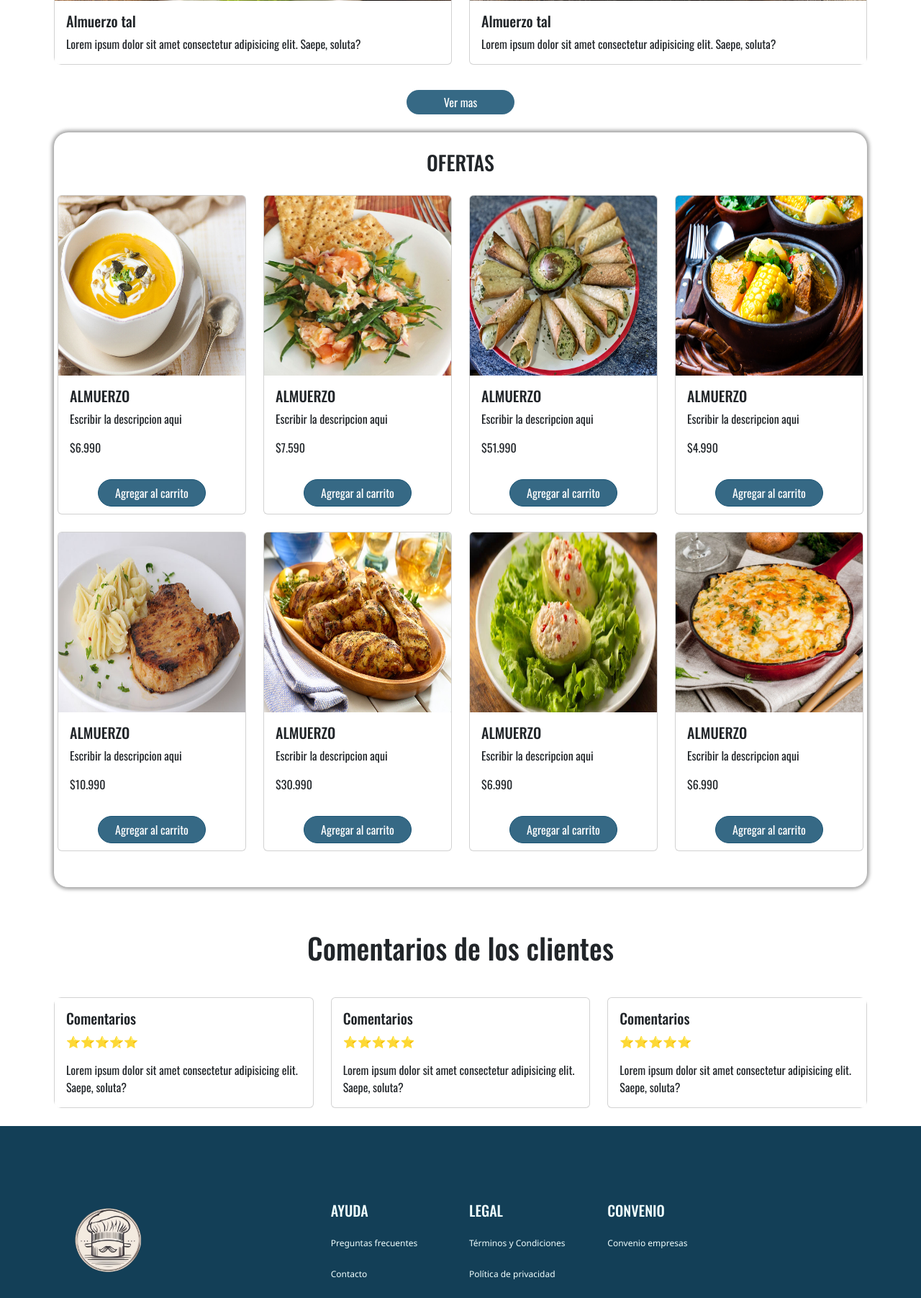
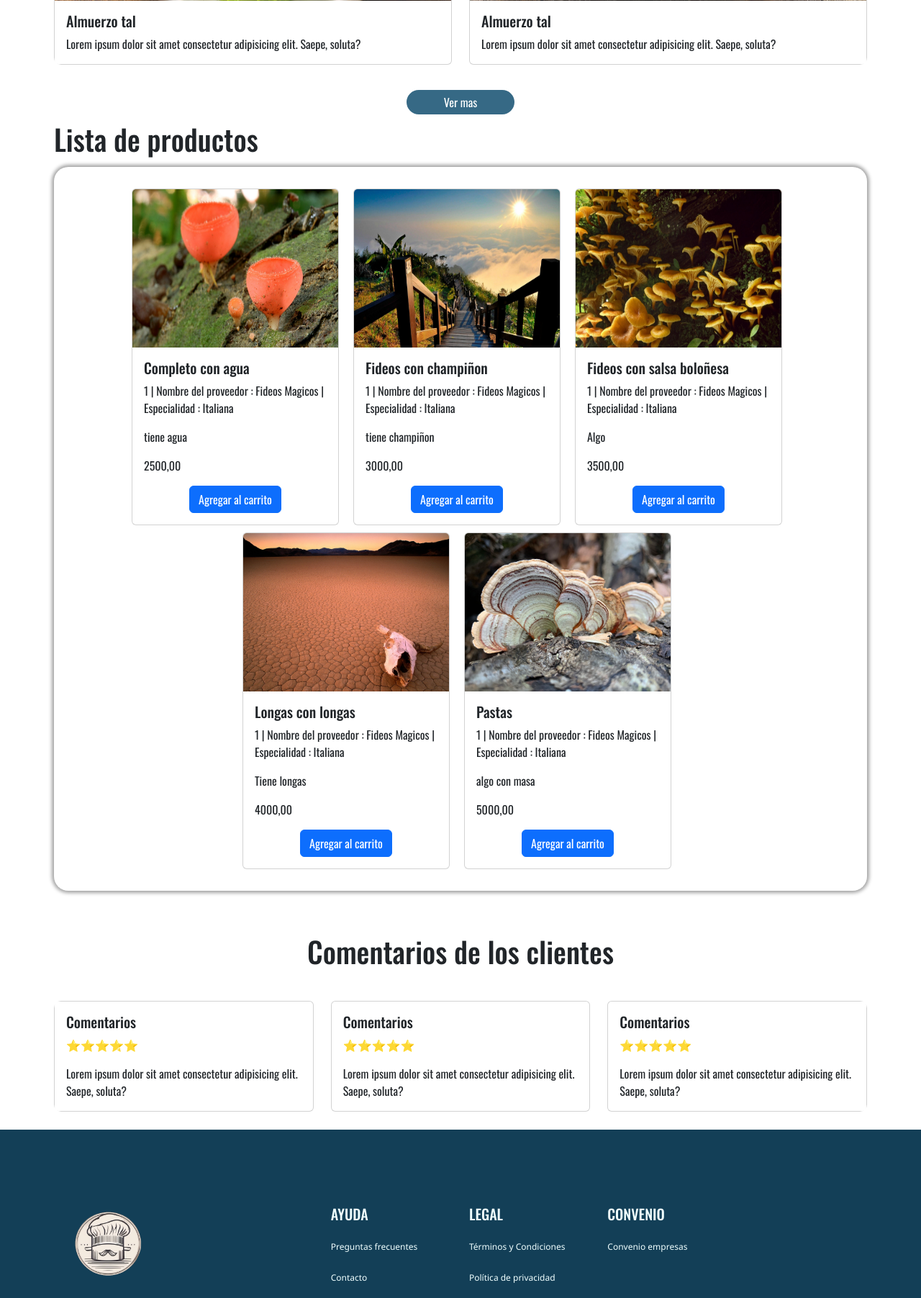
Before and after one commit to alanmartinez135/AlimentosSantiago, a Django app: page / in a window 1280 px wide. Shown: the part 1469-3273 px from the top of the page at 72% size. Run offline with Django 5.2, Linux system fonts and the light colour scheme; data comes from the database, SQL or seed files in the repository; both versions use the stored data as it was after the commit.

Commit message:
Productos desde la base de datos
Se agrega cada producto de la base de datos a las vista inicio

```diff
--- a/Alimentos_Santiago/static/css/estilo.css
+++ b/Alimentos_Santiago/static/css/estilo.css
@@ -216,11 +216,11 @@
   /*TMAÑO PARA TODAS LAS IMAGENES DE LOS PRODUCTOS */
 }
 .producto-imagen{
-  height: 300px;
+  height: 220px;
 }
 
 .col-lg-4 .producto-imagen {
-  height: 250px;
+  height: 220px;
 }
 
 
@@ -438,3 +438,11 @@ h3{
 span{
   color: red;
 }
+
+.cont-cartas{
+  display: flex;
+  gap: 10px;
+  flex-wrap: wrap;
+  justify-content: center;
+  padding: 30px 0px 30px 0px;
+}
--- a/Alimentos_Santiago/templates/public/inicio.html
+++ b/Alimentos_Santiago/templates/public/inicio.html
@@ -233,15 +233,31 @@
       </a>
     </div>
 
-
     <div class="row">
       <!-- OFERTAS -->
-      <div class="col-12" id="OFERTAS">
-        <div class="container cont-cartas">
-          <h3>OFERTAS</h3>
-          <diid="contenedor-ofertas" class="row row-cols-1 row-cols-md-4 g-4">
+      <div class="col-12 " id="OFERTAS">
+        <h1>Lista de productos</h1>
+        <div class="container cont-cartas ">
+          {% for plato in platos %}
+              <div class="card" style="width: 18rem;">
+                  {% if plato.imagen %}
+                      <img src="{{ plato.imagen.url }}" class="card-img-top producto-imagen" alt="Foto del alumno">
+                  {% else %}
+                      <span>No hay foto disponible</span>
+                  {% endif %}
+                  <div class="card-body">
+                  <h5 class="card-title">{{ plato.nombre_plato }}</h5>
+                  <p class="card-text">{{ plato.proveedor}}</p>
+                  <p class="card-text">{{ plato.descripcion }}</p>
+                  <p class="card-text">{{ plato.precio }}</p>
+                  <center><a href="#" class="btn btn-primary">Agregar al carrito</a></center>
+                  </div>
+              </div>
+              <br>
+          {% endfor %}
+          <!-- Hasta aqui es para obtener los datos de los productos desde la base de datos -->
 
-            <div class="col col-sm-6 col-md-4 col-lg-4 col-xl-3">
+            <!-- <div class="col col-sm-6 col-md-4 col-lg-4 col-xl-3">
               <div class="card h-100">
                 <img src="{% static 'img/1366_2000 (1).jpg'%}" class="card-img-top producto-imagen" alt="...">
                 <div class="card-body">
@@ -251,85 +267,9 @@
                 </div>
                 <button type="button" class="btn btn-custom-purple producto-agregar" data-id="1">Agregar al carrito</button>
               </div>
-            </div>
+            </div> -->
+            <!-- esta es la carta que funciona con el carrito para tener como ejemplo -->
 
-            <div class="col col-sm-6 col-md-4 col-lg-4 col-xl-3">
-              <div class="card h-100">
-                <img src="{% static 'img/1366_2000.jpg'%}" class="card-img-top producto-imagen" alt="...">
-                <div class="card-body">
-                  <h5 class="card-title">ALMUERZO</h5>
-                  <p class="card-text">Escribir la descripcion aqui</p>
-                  <p class="producto-precio">$7.590</p>
-                </div>
-                <button type="button" class="btn btn-custom-purple producto-agregar" data-id="2">Agregar al carrito</button>
-              </div>
-            </div>
-            <div class="col col-sm-6 col-md-4 col-lg-4 col-xl-3">
-              <div class="card h-100">
-                <img src="{% static 'img/8989c8faf3fc4093f3bc63eacee40187.jpeg'%}" class="card-img-top producto-imagen" alt="...">
-                <div class="card-body">
-                  <h5 class="card-title">ALMUERZO</h5>
-                  <p class="card-text">Escribir la descripcion aqui</p>
-                  <p class="producto-precio">$51.990</p>
-                </div>
-                <button type="button" class="btn btn-custom-purple producto-agregar" data-id="3">Agregar al carrito</button>
-              </div>
-            </div>
-            <div class="col col-sm-6 col-md-4 col-lg-4 col-xl-3">
-              <div class="card h-100">
-                <img src="{% static 'img/cazuela-1140x760.png'%}" class="card-img-top producto-imagen" alt="...">
-                <div class="card-body">
-                  <h5 class="card-title">ALMUERZO</h5>
-                  <p class="card-text">Escribir la descripcion aqui</p>
-                  <p class="producto-precio">$4.990</p>
-                </div>
-                <button type="button" class="btn btn-custom-purple producto-agregar" data-id="4">Agregar al carrito</button>
-              </div>
-            </div>
-            <div class="col col-sm-6 col-md-4 col-lg-4 col-xl-3">
-              <div class="card h-100">
-                <img src="{% static 'img/chuletas-de-cerdo-asadas.jpg'%}" class="card-img-top producto-imagen" alt="...">
-                <div class="card-body">
-                  <h5 class="card-title">ALMUERZO</h5>
-                  <p class="card-text">Escribir la descripcion aqui</p>
-                  <p class="producto-precio">$10.990</p>
-                </div>
-                <button type="button" class="btn btn-custom-purple producto-agregar" data-id="5">Agregar al carrito</button>
-              </div>
-            </div>
-            <div class="col col-sm-6 col-md-4 col-lg-4 col-xl-3">
-              <div class="card h-100">
-                <img src="{% static 'img/grilled-lemon-herb-chicken.jpg'%}" class="card-img-top producto-imagen" alt="...">
-                <div class="card-body">
-                  <h5 class="card-title">ALMUERZO</h5>
-                  <p class="card-text">Escribir la descripcion aqui</p>
-                  <p class="producto-precio">$30.990</p>
-                </div>
-                <button type="button" class="btn btn-custom-purple producto-agregar" data-id="6"> Agregar al carrito</button>
-              </div>
-            </div>
-            <div class="col col-sm-6 col-md-4 col-lg-4 col-xl-3">
-              <div class="card h-100">
-                <img src="{% static 'img/palta-rellena-con-pollo.jpg'%}" class="card-img-top producto-imagen" alt="...">
-                <div class="card-body">
-                  <h5 class="card-title">ALMUERZO</h5>
-                  <p class="card-text">Escribir la descripcion aqui</p>
-                  <p class="producto-precio">$6.990</p>
-                </div>
-                <button type="button" class="btn btn-custom-purple producto-agregar" data-id="1">Agregar al carrito</button>
-              </div>
-            </div>
-            <div class="col col-sm-6 col-md-4 col-lg-4 col-xl-3">
-              <div class="card h-100">
-                <img src="{% static 'img/pastel-de-papas.jpg'%}" class="card-img-top producto-imagen" alt="...">
-                <div class="card-body">
-                  <h5 class="card-title">ALMUERZO</h5>
-                  <p class="card-text">Escribir la descripcion aqui</p>
-                  <p class="producto-precio">$6.990</p>
-                </div>
-                <button type="button" class="btn btn-custom-purple producto-agregar" data-id="1">Agregar al carrito</button>
-              </div>
-            </div>
           </div>
         </div>
       </div>
--- a/Alimentos_Santiago/views.py
+++ b/Alimentos_Santiago/views.py
@@ -11,9 +11,13 @@ from .decorators import role_required
 
 def inicio(request):
     perfil = request.session.get('perfil')
+    platos = PlatoProveedor.objects.all()
+
     context = {
         'perfil': perfil,
+        'platos': platos,
     }
+
     return render(request, 'public/inicio.html', context)
 
 def registro(request):
```
Also changed, not shown: Alimentos_Santiago/media/platos/11.jfif (added), Alimentos_Santiago/media/platos/14.jpg (added), Alimentos_Santiago/media/platos/15.jfif (added), Alimentos_Santiago/media/platos/4.jpg (added), Alimentos_Santiago/media/platos/craneo.jpg (added), db.sqlite3.
